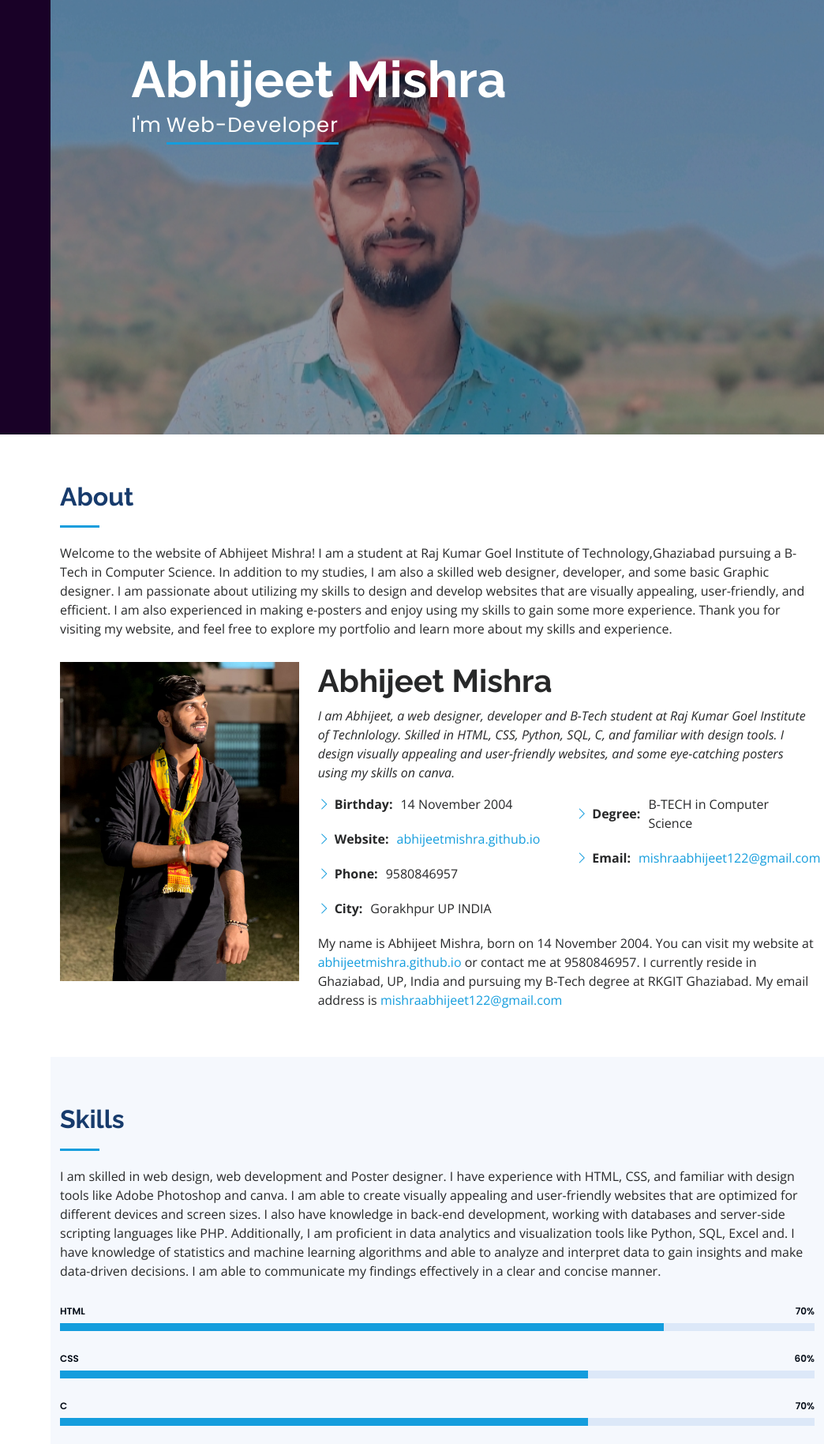
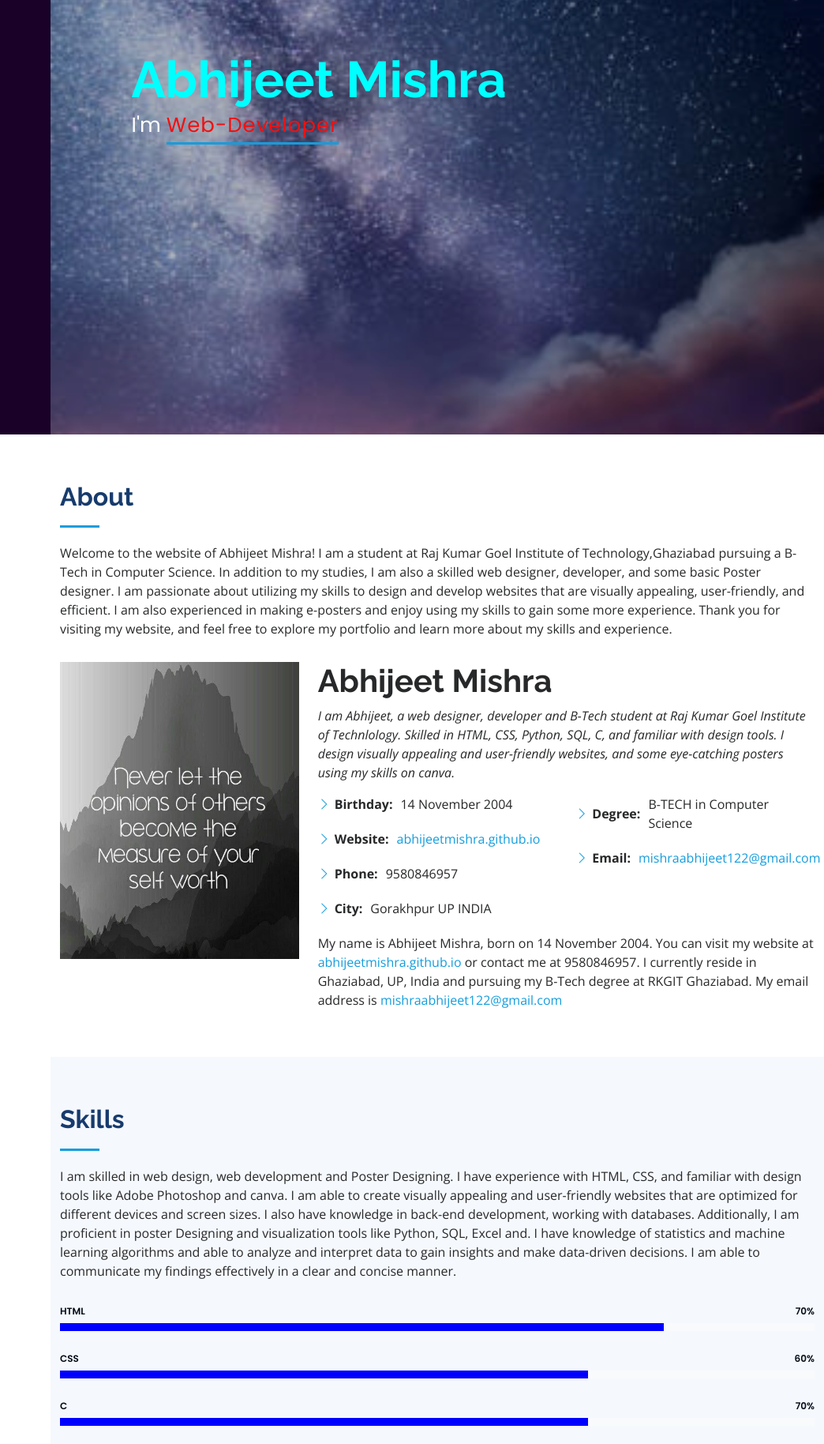
Before and after one commit to abhijeet-1411/abhijeetmishra.github.io, a plain HTML site: page index.html in a window 1280 px wide. Shown: the part 250-2078 px from the top of the page at 79% size, 236-1280 px from the left. Drawn offline with nearby package versions, Linux system fonts and the light colour scheme.

Commit message:
update
some little bit changes

```diff
--- a/assets/css/style.css
+++ b/assets/css/style.css
@@ -1,10 +1,3 @@
-/**
-* Template Name: iPortfolio - v3.10.0
-* Template URL: https://bootstrapmade.com/iportfolio-bootstrap-portfolio-websites-template/
-* Author: BootstrapMade.com
-* License: https://bootstrapmade.com/license/
-*/
-
 /*--------------------------------------------------------------
 # General
 --------------------------------------------------------------*/
@@ -228,7 +221,7 @@ h6 {
 #hero {
   width: 100%;
   height: 100vh;
-  background: url("../img/pic 4.jpg") top center;
+  background: url("../img/hero.jpg") top center;
   background-size: cover;
 }
 
@@ -254,7 +247,7 @@ h6 {
   font-size: 64px;
   font-weight: 700;
   line-height: 56px;
-  color: #fff;
+  color:cyan;
 }
 
 #hero p {
@@ -265,7 +258,7 @@ h6 {
 }
 
 #hero p span {
-  color: #fff;
+  color: #f01111;
   padding-bottom: 4px;
   letter-spacing: 1px;
   border-bottom: 3px solid #149ddd;
@@ -417,7 +410,7 @@ section {
 }
 
 /*--------------------------------------------------------------
-# Akills
+# skills
 --------------------------------------------------------------*/
 .skills .progress {
   height: 60px;
@@ -442,7 +435,7 @@ section {
 }
 
 .skills .progress-bar-wrap {
-  background: #dce8f8;
+  background: #f9fafc;
   height: 10px;
 }
 
@@ -450,8 +443,9 @@ section {
   width: 1px;
   height: 10px;
   transition: 0.9s;
-  background-color: #149ddd;
+  background-color:blue;
 }
+
 
 /*--------------------------------------------------------------
 # Resume
--- a/assets/js/main.js
+++ b/assets/js/main.js
@@ -32,7 +32,6 @@
       }
     }
   }
-
   /**
    * Easy on scroll event listener
    */
--- a/index.html
+++ b/index.html
@@ -55,7 +55,6 @@
           <li><a href="#about" class="nav-link scrollto"><i class="bx bx-user"></i> <span>About</span></a></li>
           <li><a href="#resume" class="nav-link scrollto"><i class="bx bx-file-blank"></i> <span>Resume</span></a></li>
           <li><a href="#contact" class="nav-link scrollto"><i class="bx bx-envelope"></i> <span>Contact</span></a></li>
-        </ul>
       </nav><!-- .nav-menu -->
     </div>
   </header><!-- End Header -->
@@ -77,12 +76,12 @@
 
         <div class="section-title">
           <h2>About</h2>
-          <p>Welcome to the website of Abhijeet Mishra! I am a student at Raj Kumar Goel Institute of Technology,Ghaziabad pursuing a B-Tech in Computer Science. In addition to my studies, I am also a skilled web designer, developer, and some basic Graphic designer. I am passionate about utilizing my skills to design and develop websites that are visually appealing, user-friendly, and efficient. I am also experienced in making e-posters and enjoy using my skills to gain some more experience. Thank you for visiting my website, and feel free to explore my portfolio and learn more about my skills and experience.</p>
+          <p>Welcome to the website of Abhijeet Mishra! I am a student at Raj Kumar Goel Institute of Technology,Ghaziabad pursuing a B-Tech in Computer Science. In addition to my studies, I am also a skilled web designer, developer, and some basic Poster designer. I am passionate about utilizing my skills to design and develop websites that are visually appealing, user-friendly, and efficient. I am also experienced in making e-posters and enjoy using my skills to gain some more experience. Thank you for visiting my website, and feel free to explore my portfolio and learn more about my skills and experience.</p>
         </div>
 
         <div class="row">
           <div class="col-lg-4" data-aos="fade-right">
-            <img src="assets/img/black.jpg" class="img-fluid" alt="">
+            <img src="assets/img/quote1.jpg" class="img-fluid" alt="">
           </div>
           <div class="col-lg-8 pt-4 pt-lg-0 content" data-aos="fade-left">
             <h1><b>Abhijeet Mishra</b></h1>
@@ -123,7 +122,7 @@
 
         <div class="section-title">
           <h2>Skills</h2>
-          <p>I am skilled in web design, web development and Poster designer. I have experience with HTML, CSS, and familiar with design tools like Adobe Photoshop and canva. I am able to create visually appealing and user-friendly websites that are optimized for different devices and screen sizes. I also have knowledge in back-end development, working with databases and server-side scripting languages like PHP. Additionally, I am proficient in data analytics and visualization tools like Python, SQL, Excel and. I have knowledge of statistics and machine learning algorithms and able to analyze and interpret data to gain insights and make data-driven decisions. I am able to communicate my findings effectively in a clear and concise manner.</p>
+          <p>I am skilled in web design, web development and Poster Designing. I have experience with HTML, CSS, and familiar with design tools like Adobe Photoshop and canva. I am able to create visually appealing and user-friendly websites that are optimized for different devices and screen sizes. I also have knowledge in back-end development, working with databases. Additionally, I am proficient in poster Designing and visualization tools like Python, SQL, Excel and. I have knowledge of statistics and machine learning algorithms and able to analyze and interpret data to gain insights and make data-driven decisions. I am able to communicate my findings effectively in a clear and concise manner.</p>
         </div>
 
         <div class="row skills-content">
@@ -248,7 +247,7 @@
             <div class="col-lg-6" data-aos="fade-up" data-aos-delay="100">
               <h3 class="resume-title"><a href="#"style="color:black">Cricket</h3>
             <div class="resume-item">
-              I have been an avid cricket enthusiast for over a decade. The sport has taught me valuable lessons in teamwork, discipline, and perseverance. I have also had the opportunity to captain my local team, leading them to victory regional tournament. futher recently i played in my society tournament which teaches me a good lesson of team work.</a>
+              I have been an avid cricket enthusiast for over a decade. The sport has taught me valuable lessons in teamwork, discipline, and perseverance. I also had an opportunity to be the captain of my local team which lead us to victory in the regional tournament. futher recently i played in my society tournament which taught me a good lesson of hardwork, dedication and lots of efforts.</a>
             </div>
           <div class="col-lg-12" data-aos="fade-up" data-aos-delay="100">
             </div>
```
Also changed, not shown: poster.html (+12 -2 lines), assets/img/hero.jpg (added), assets/img/pfp.jpg (added), assets/img/poster/Count down.png (added), assets/img/poster/press (1).png (added), assets/img/quote1.jpg (added), 3 other files.
